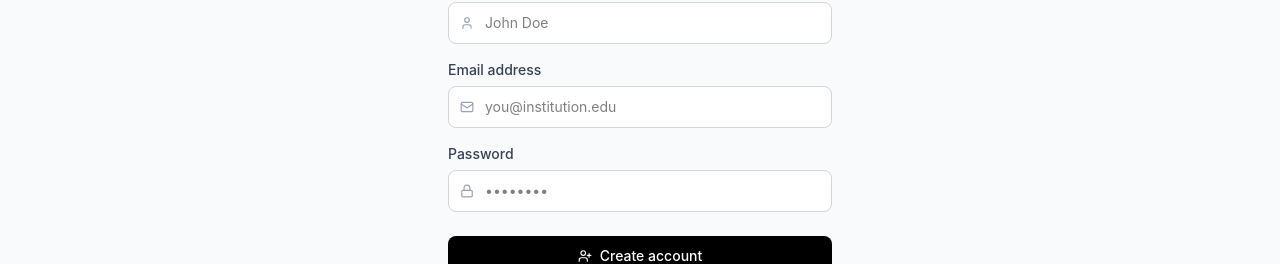
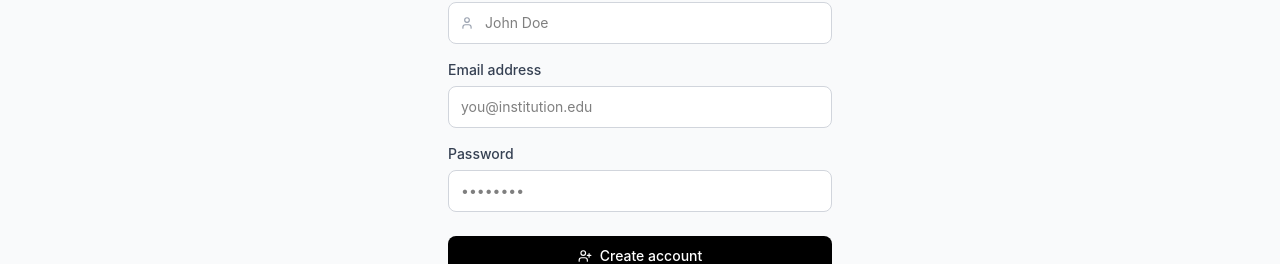
Before and after one commit to verivotes/voting-system, a React (Vite) app in the folder frontend/: page /register in a window 1280 px wide. Shown: the part 365-629 px from the top of the page. Built offline with nearby package versions, Linux system fonts and the light colour scheme.

Commit message:
fix: remove icon wrappers from inputs

```diff
--- a/frontend/src/pages/Login.tsx
+++ b/frontend/src/pages/Login.tsx
@@ -55,21 +55,15 @@ export default function Login() {
           <form onSubmit={handleLogin} className="space-y-4">
             <div>
               <label className="text-sm font-medium text-gray-700 mb-1.5 block">Email address</label>
-              <div className="relative">
-                <Mail size={14} className="absolute left-3 top-1/2 -translate-y-1/2 text-gray-400" />
-                <input type="email" value={email} onChange={e => setEmail(e.target.value)}
-                  className="w-full bg-white border border-gray-300 text-black pl-9 pr-3 py-2.5 rounded-lg text-sm focus:outline-none focus:ring-2 focus:ring-black focus:border-transparent"
-                  placeholder="you@institution.edu" required />
-              </div>
+              <input type="email" value={email} onChange={e => setEmail(e.target.value)}
+                className="w-full bg-white border border-gray-300 text-black px-3 py-2.5 rounded-lg text-sm focus:outline-none focus:ring-2 focus:ring-black focus:border-transparent"
+                 placeholder="you@institution.edu" required />
             </div>
             <div>
               <label className="text-sm font-medium text-gray-700 mb-1.5 block">Password</label>
-              <div className="relative">
-                <Lock size={14} className="absolute left-3 top-1/2 -translate-y-1/2 text-gray-400" />
-                <input type="password" value={password} onChange={e => setPassword(e.target.value)}
-                  className="w-full bg-white border border-gray-300 text-black pl-9 pr-3 py-2.5 rounded-lg text-sm focus:outline-none focus:ring-2 focus:ring-black focus:border-transparent"
-                  placeholder="••••••••" required />
-              </div>
+             <input type="password" value={password} onChange={e => setPassword(e.target.value)}
+                className="w-full bg-white border border-gray-300 text-black px-3 py-2.5 rounded-lg text-sm focus:outline-none focus:ring-2 focus:ring-black focus:border-transparent"
+                placeholder="••••••••" required />
             </div>
             <button type="submit" disabled={loading}
               className="w-full inline-flex items-center justify-center gap-2 bg-black hover:bg-gray-800 text-white py-2.5 rounded-lg text-sm font-medium transition-all duration-200 disabled:opacity-50 hover:shadow-lg hover:-translate-y-0.5 mt-2">
--- a/frontend/src/pages/Register.tsx
+++ b/frontend/src/pages/Register.tsx
@@ -62,21 +62,15 @@ export default function Register() {
             </div>
             <div>
               <label className="text-sm font-medium text-gray-700 mb-1.5 block">Email address</label>
-              <div className="relative">
-                <Mail size={14} className="absolute left-3 top-1/2 -translate-y-1/2 text-gray-400" />
-                <input type="email" value={email} onChange={e => setEmail(e.target.value)}
-                  className="w-full bg-white border border-gray-300 text-black pl-9 pr-3 py-2.5 rounded-lg text-sm focus:outline-none focus:ring-2 focus:ring-black focus:border-transparent"
-                  placeholder="you@institution.edu" required />
-              </div>
+<input type="email" value={email} onChange={e => setEmail(e.target.value)}
+  className="w-full bg-white border border-gray-300 text-black px-3 py-2.5 rounded-lg text-sm focus:outline-none focus:ring-2 focus:ring-black focus:border-transparent"
+  placeholder="you@institution.edu" required />
             </div>
             <div>
               <label className="text-sm font-medium text-gray-700 mb-1.5 block">Password</label>
-              <div className="relative">
-                <Lock size={14} className="absolute left-3 top-1/2 -translate-y-1/2 text-gray-400" />
-                <input type="password" value={password} onChange={e => setPassword(e.target.value)}
-                  className="w-full bg-white border border-gray-300 text-black pl-9 pr-3 py-2.5 rounded-lg text-sm focus:outline-none focus:ring-2 focus:ring-black focus:border-transparent"
-                  placeholder="••••••••" required />
-              </div>
+              <input type="password" value={password} onChange={e => setPassword(e.target.value)}
+                className="w-full bg-white border border-gray-300 text-black px-3 py-2.5 rounded-lg text-sm focus:outline-none focus:ring-2 focus:ring-black focus:border-transparent"
+               placeholder="••••••••" required />
             </div>
             <button type="submit" disabled={loading}
               className="w-full inline-flex items-center justify-center gap-2 bg-black hover:bg-gray-800 text-white py-2.5 rounded-lg text-sm font-medium transition-all duration-200 disabled:opacity-50 hover:shadow-lg hover:-translate-y-0.5 mt-2">
```
